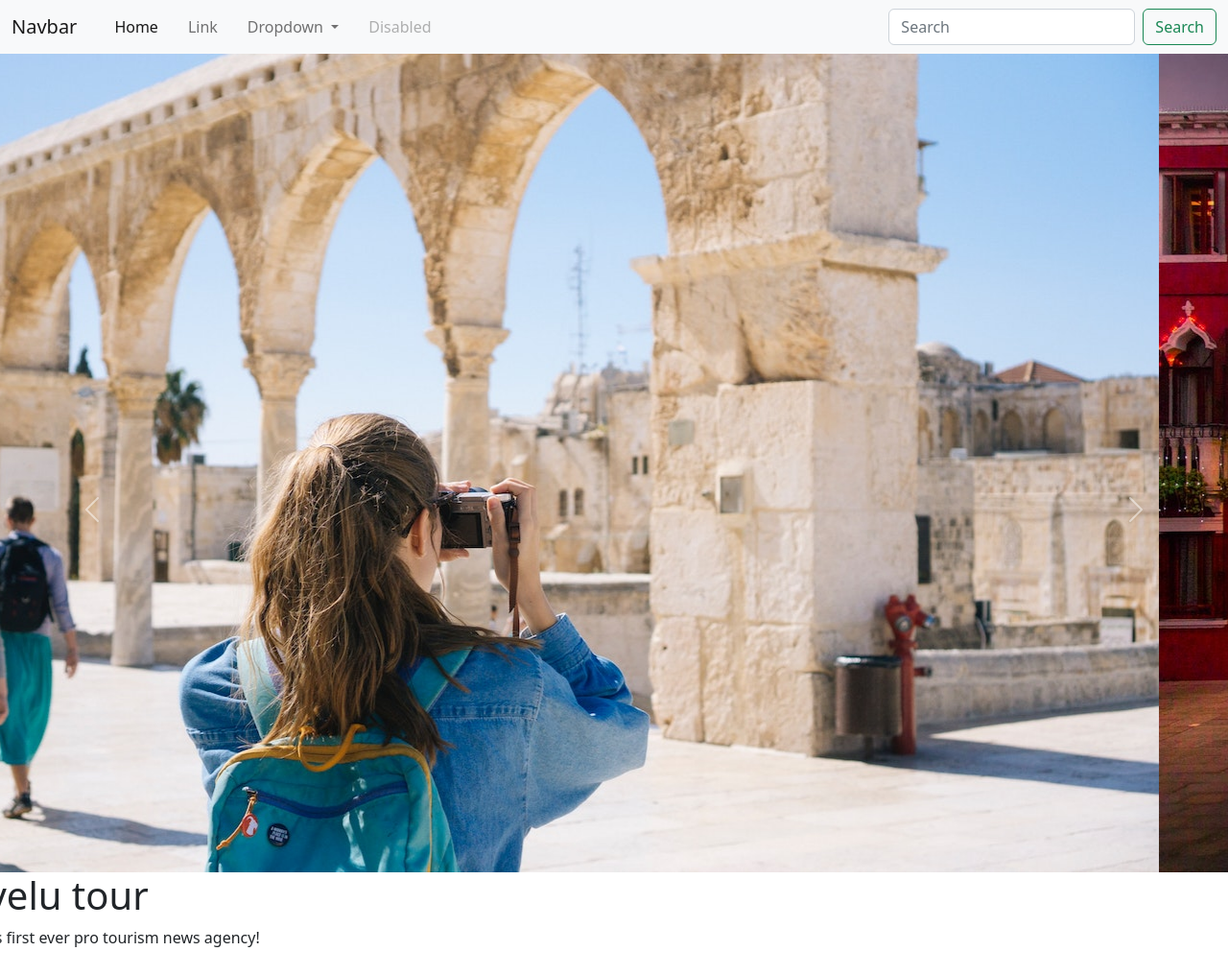
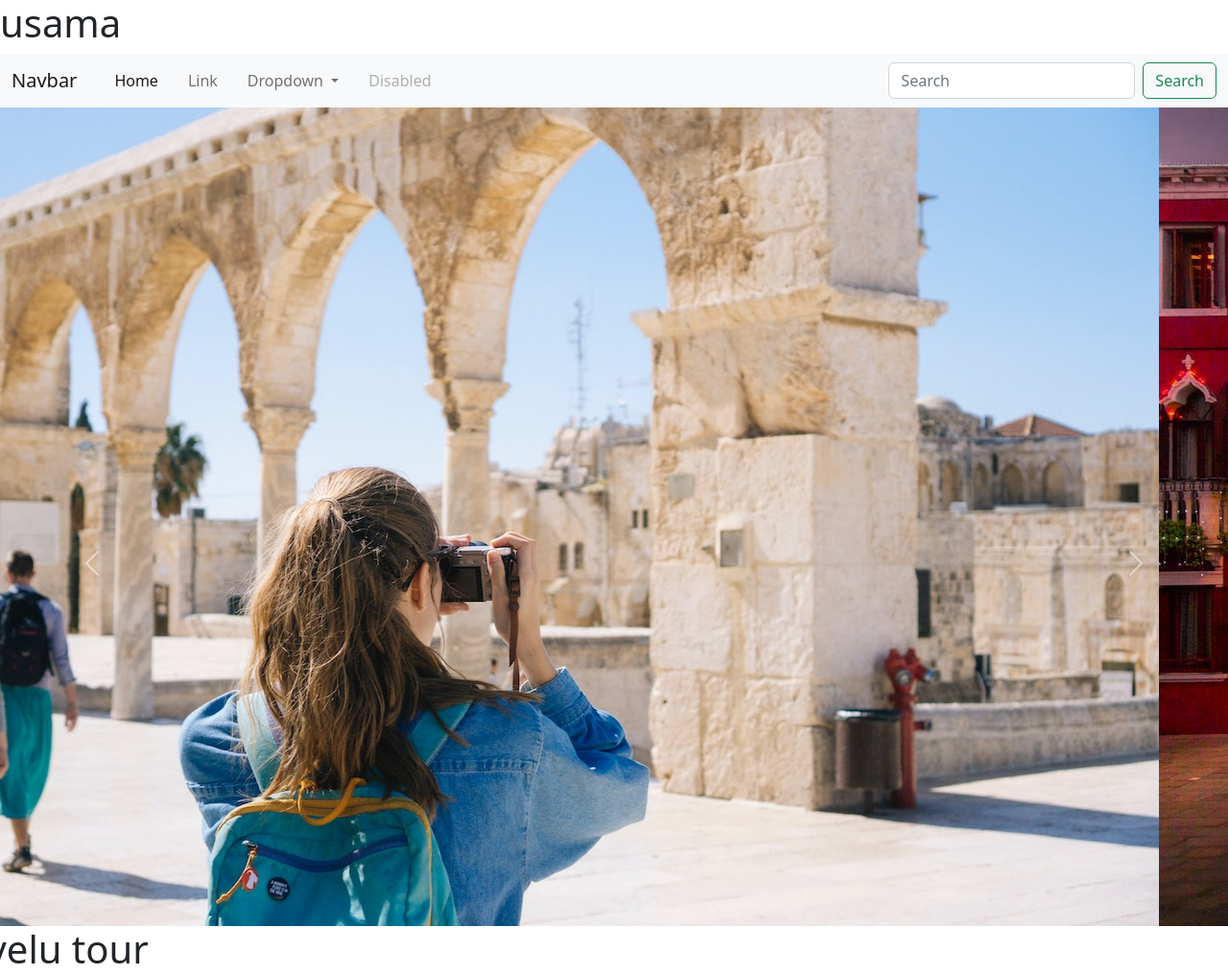
Before and after one commit to MuhammadUsama-crypto/tutorial, a plain HTML site: page index.html in a window 1280 px wide. Shown: the top 1016 px of the page at 96% size. Drawn offline with nearby package versions, Linux system fonts and the light colour scheme.

Commit message:
second commit

```diff
--- a/index.html
+++ b/index.html
@@ -8,6 +8,9 @@
     <link rel="stylesheet" href="style.css">
   </head>
   <body>
+    <h1>usama</h1>
+
+
     <nav class="navbar navbar-expand-lg bg-light">
         <div class="container-fluid">
           <a class="navbar-brand" href="#">Navbar</a>
```
